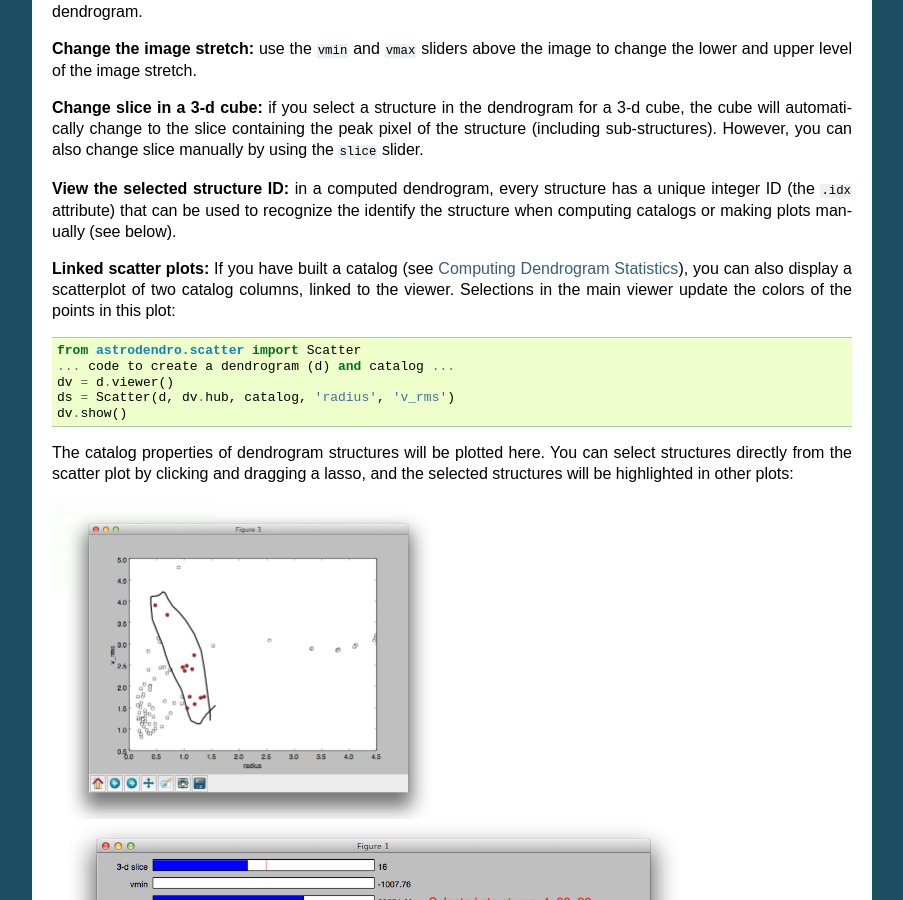
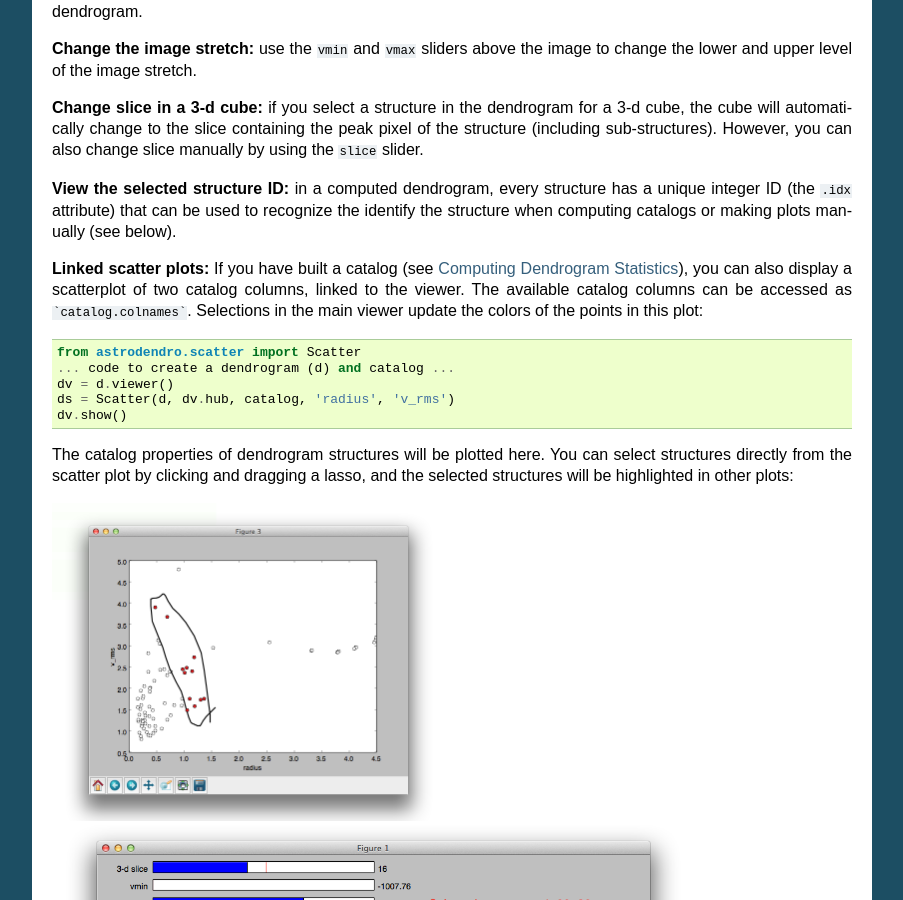
Before and after one commit to dendrograms/astrodendro, a Sphinx documentation site: the page built from docs/plotting.rst, in a window 1280 px wide and 900 px high, scrolled down 1113 px. Shown: the whole window, without its empty margins (198-1101 px from the left). Built offline with Sphinx 7.4.7, drawn with Linux system fonts in a browser that asks for light colours.

Commit message:
Added a note about how to see the available colnames.

````diff
--- a/docs/plotting.rst
+++ b/docs/plotting.rst
@@ -50,8 +50,9 @@ the identify the structure when computing catalogs or making plots manually
 
 **Linked scatter plots:**
 If you have built a catalog (see :doc:`catalog`), you can also
-display a scatterplot of two catalog columns, linked to the viewer. Selections
-in the main viewer update the colors of the points in this plot::
+display a scatterplot of two catalog columns, linked to the viewer.
+The available catalog columns can be accessed as ```catalog.colnames```.
+Selections in the main viewer update the colors of the points in this plot::
 
     from astrodendro.scatter import Scatter
     ... code to create a dendrogram (d) and catalog ...
````
